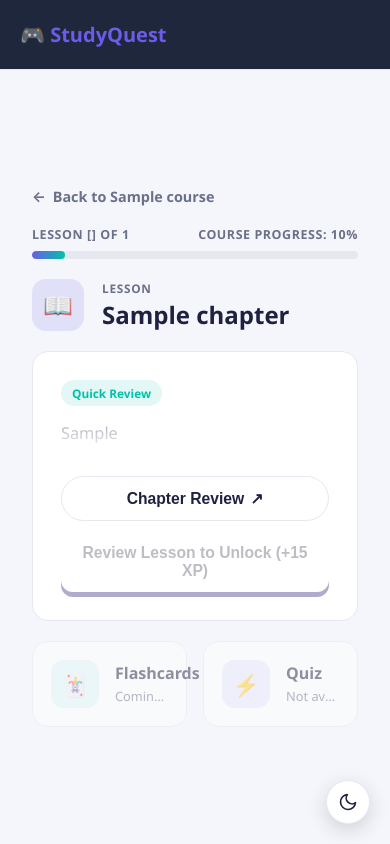
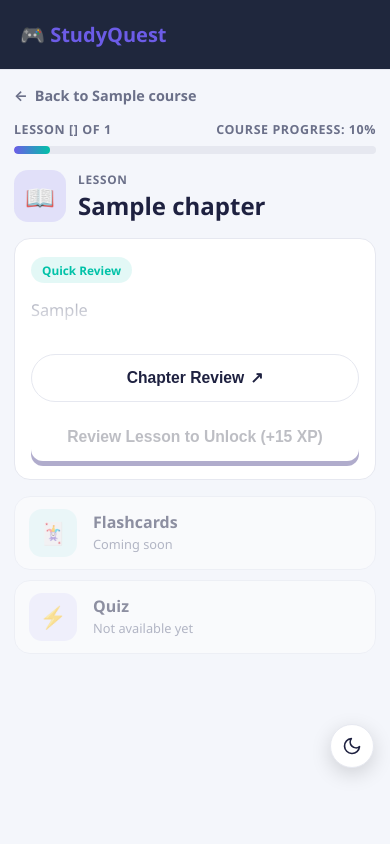
Before and after one commit to zap1104/resultaquest, a Django app: template courses/templates/courses/chapter_review.html in a window 390 px wide. Run offline with Django 5.2, Linux system fonts and the light colour scheme; the template is opened without the code that fills it: most values are stand-ins (such as "Sample title", 1, 10 or a date in 2020); data that the repository does not hold is empty.

Commit message:
fix: add mobile chapter review takeover

```diff
--- a/courses/templates/courses/chapter_review.html
+++ b/courses/templates/courses/chapter_review.html
@@ -6,9 +6,12 @@
 {% block content %}
 <style>
     /* 1. VIEWPORT & WORKSPACE LOCK */
+    @media (min-width: 1051px) {
         html, body { width: 100%; height: 100%; overflow: hidden !important; margin: 0; }
+        .page { height: calc(100vh - var(--topbar-height)); overflow: hidden !important; }
+    }
     .footer, footer, .site-footer { display: none !important; }
-    .page { width: 100% !important; max-width: none !important; height: calc(100vh - 61px); margin: 0 !important; padding: 0 !important; overflow: hidden !important; }
+    .page { width: 100% !important; max-width: none !important; margin: 0 !important; padding: 0 !important; }
 
     /* 2. MASTER WORKSPACE */
     .review-workspace {
@@ -94,6 +97,7 @@
         opacity: 0; visibility: hidden; pointer-events: none; transform: translateX(16px);
         transition: width 0.42s cubic-bezier(0.16, 1, 0.3, 1), opacity 0.24s ease, transform 0.42s cubic-bezier(0.16, 1, 0.3, 1), border-width 0s linear 0.12s, visibility 0s linear 0.42s;
     }
+    body.chapter-reader-open { overflow: hidden !important; overscroll-behavior: none; }
     .reader-open .lesson-reader-pane {
         width: calc((100% - 28px) / 2); border-width: 1px; opacity: 1; visibility: visible; pointer-events: auto; transform: translateX(0);
         transition: width 0.42s cubic-bezier(0.16, 1, 0.3, 1), opacity 0.3s ease 0.08s, transform 0.42s cubic-bezier(0.16, 1, 0.3, 1), border-width 0s, visibility 0s;
@@ -156,8 +160,115 @@
     .confusion-diff { margin: 0; font-size: 0.88rem; color: var(--muted); line-height: 1.5; }
 
     @media (max-width: 1050px) {
-        .review-workspace.reader-open .lesson-hub-pane { display: none; }
-        .review-workspace.reader-open .lesson-reader-pane { width: min(100%, 760px); }
+        .review-workspace { padding: 20px 16px; }
+        .review-workspace.reader-open .lesson-hub-pane { display: none !important; }
+        .review-workspace.reader-open .lesson-reader-pane {
+            position: fixed;
+            inset: 0;
+            width: 100% !important;
+            height: 100dvh !important;
+            max-width: none;
+            border: none;
+            border-radius: 0;
+            z-index: 1300;
+            transform: none;
+        }
+        .reader-header { padding: 16px 20px; }
+        .reader-close { width: 44px; height: 44px; font-size: 1.35rem; }
+        .reader-content { padding: 24px 20px 48px; }
+    }
+
+    @media (max-width: 640px) {
+        .review-workspace { padding: 14px 12px 24px; align-items: flex-start; overflow-y: auto; }
+        .lesson-hub-pane { height: auto; overflow: visible; }
+        .lesson-hub { gap: 16px; }
+        .lesson-heading { grid-template-columns: auto minmax(0, 1fr); gap: 12px; }
+        .lesson-completed-chip { grid-column: 1 / -1; justify-self: flex-start; }
+        .lesson-preview-card { padding: 18px 16px; }
+        .lesson-actions .btn { min-height: 48px; }
+        .lesson-activities { grid-template-columns: 1fr; gap: 10px; }
+        .lesson-activity { min-height: 64px; padding: 12px 14px; }
+        .comparison-table-wrap { overflow-x: auto; -webkit-overflow-scrolling: touch; overscroll-behavior-inline: contain; margin-bottom: 12px; }
+        .cram-comparison-table th, .cram-comparison-table td { white-space: nowrap; padding: 10px 12px; }
+
+        html, body {
+            height: auto !important;
+            min-height: 100%;
+            overflow-x: hidden !important;
+            overflow-y: auto !important;
+        }
+
+        body.chapter-reader-open {
+            height: 100% !important;
+            overflow: hidden !important;
+        }
+
+        .page {
+            width: 100% !important;
+            height: auto !important;
+            min-height: calc(100dvh - var(--topbar-height));
+            overflow: visible !important;
+        }
+
+        .review-workspace {
+            width: 100%;
+            display: block;
+            height: auto !important;
+            min-height: calc(100dvh - var(--topbar-height));
+            padding: 14px 12px 96px !important;
+            align-items: flex-start;
+            overflow: visible !important;
+        }
+
+        .lesson-hub-pane {
+            width: 100% !important;
+            height: auto !important;
+            align-items: flex-start;
+            overflow: visible !important;
+        }
+
+        .lesson-hub { width: 100%; max-width: none; }
+        .theme-toggle-fab { right: 16px; bottom: calc(78px + env(safe-area-inset-bottom)); }
+    }
+
+    @media (max-width: 1050px) {
+        html, body {
+            height: auto !important;
+            min-height: 100% !important;
+            overflow-x: clip !important;
+            overflow-y: auto !important;
+        }
+        body.chapter-reader-open {
+            height: 100dvh !important;
+            overflow: hidden !important;
+            overscroll-behavior: none;
+        }
+        .page {
+            width: 100% !important;
+            height: auto !important;
+            min-height: 0 !important;
+            overflow: visible !important;
+        }
+        .review-workspace {
+            width: 100%;
+            height: auto !important;
+            min-height: 0 !important;
+            padding: 16px 14px 40px !important;
+            align-items: flex-start;
+            overflow: visible !important;
+        }
+        .lesson-hub-pane {
+            width: 100% !important;
+            display: block;
+            height: auto !important;
+            min-height: 0 !important;
+            flex: none !important;
+            overflow: visible !important;
+        }
+        .lesson-hub { width: 100%; max-width: none; }
+        .lesson-reader-pane { display: none; }
+        .review-workspace.reader-open .lesson-reader-pane { display: flex; }
+        .theme-toggle-fab { right: 16px; bottom: calc(76px + env(safe-area-inset-bottom)); }
     }
 </style>
 
@@ -495,11 +606,15 @@ document.addEventListener('DOMContentLoaded', () => {
         return response.json();
     }
 
+    let readingSyncPending = false;
+
     async function checkReadingProgress() {
-        if (hasReadToEnd || !readerContent || !completeBtn) return;
+        if (hasReadToEnd || readingSyncPending || !readerContent || !completeBtn) return;
 
         const distanceFromBottom = readerContent.scrollHeight - readerContent.scrollTop - readerContent.clientHeight;
-        if (distanceFromBottom <= 40) {
+        if (distanceFromBottom > 80) return;
+
+        readingSyncPending = true;
         try {
             await recordReadingCompletion();
             hasReadToEnd = true;
@@ -507,7 +622,8 @@ document.addEventListener('DOMContentLoaded', () => {
             completeBtn.textContent = 'Mark Lesson Complete (+15 XP)';
         } catch (err) {
             console.error('Failed to sync reading status:', err);
-            }
+        } finally {
+            readingSyncPending = false;
         }
     }
 
@@ -519,6 +635,7 @@ document.addEventListener('DOMContentLoaded', () => {
         workspace.classList.add('reader-open');
         reader.setAttribute('aria-hidden', 'false');
         openReaderBtn.setAttribute('aria-expanded', 'true');
+        document.body.classList.add('chapter-reader-open');
         window.requestAnimationFrame(() => {
             closeReaderBtn.focus();
             checkReadingProgress();
@@ -529,7 +646,7 @@ document.addEventListener('DOMContentLoaded', () => {
         workspace.classList.remove('reader-open');
         reader.setAttribute('aria-hidden', 'true');
         openReaderBtn.setAttribute('aria-expanded', 'false');
-        readerContent.scrollTop = 0;
+        document.body.classList.remove('chapter-reader-open');
         openReaderBtn.focus();
     }
 
```
Lines whose indentation alone changed are shown as unchanged.
